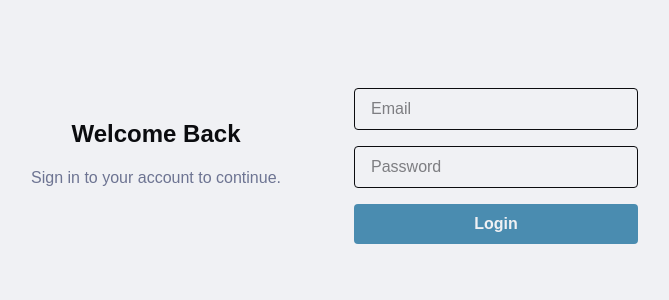
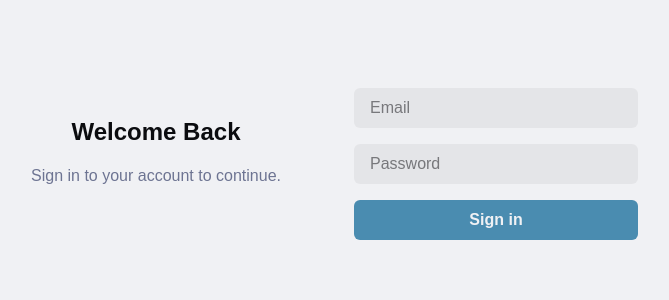
Before and after one commit to dancreightondev/snippets, a Next.js app: page /login in a window 1280 px wide. Shown: the top 300 px of the page, without its empty margins (314-983 px from the left). Built offline with nearby package versions, Linux system fonts and the light colour scheme; a web font is replaced by a local one.

Commit message:
Replace default elements with custom components

```diff
--- a/app/(root)/login/page.tsx
+++ b/app/(root)/login/page.tsx
@@ -1,3 +1,6 @@
+import { Button } from "~/app/components/Button";
+import { Input } from "~/app/components/Input";
+
 export default function Login() {
 	return (
 		<main className="flex flex-col font-sans items-center mt-16">
@@ -12,22 +15,9 @@ export default function Login() {
 				<section className="flex flex-col justify-center items-center p-6">
 					{/* Right column content */}
 					<form className="w-full max-w-sm flex flex-col gap-4">
-						<input
-							type="email"
-							placeholder="Email"
-							className="border rounded px-4 py-2"
-						/>
-						<input
-							type="password"
-							placeholder="Password"
-							className="border rounded px-4 py-2"
-						/>
-						<button
-							type="submit"
-							className="bg-primary text-background rounded px-4 py-2 font-semibold"
-						>
-							Login
-						</button>
+						<Input type="email" placeholder="Email" />
+						<Input type="password" placeholder="Password" />
+						<Button type="submit">Sign in</Button>
 					</form>
 				</section>
 			</div>
```
